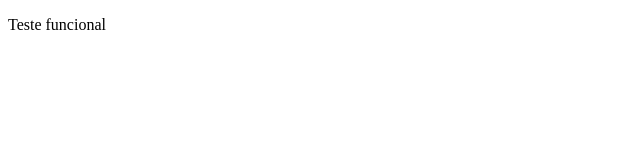
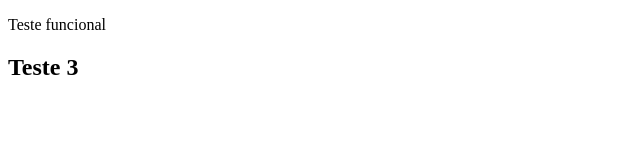
Before and after one commit to ArthurAv0/AmbDenSof, a plain HTML site: page index.html in a window 1280 px wide. Shown: the full height of the page, 0-640 px from the left. Drawn offline with Linux system fonts and the light colour scheme.

Commit message:
Adicionando Teste 3

```diff
--- a/index.html
+++ b/index.html
@@ -7,5 +7,6 @@
 </head>
 <body>
     <p>Teste funcional</p>
+    <h2>Teste 3</h2>
 </body>
 </html>
```
